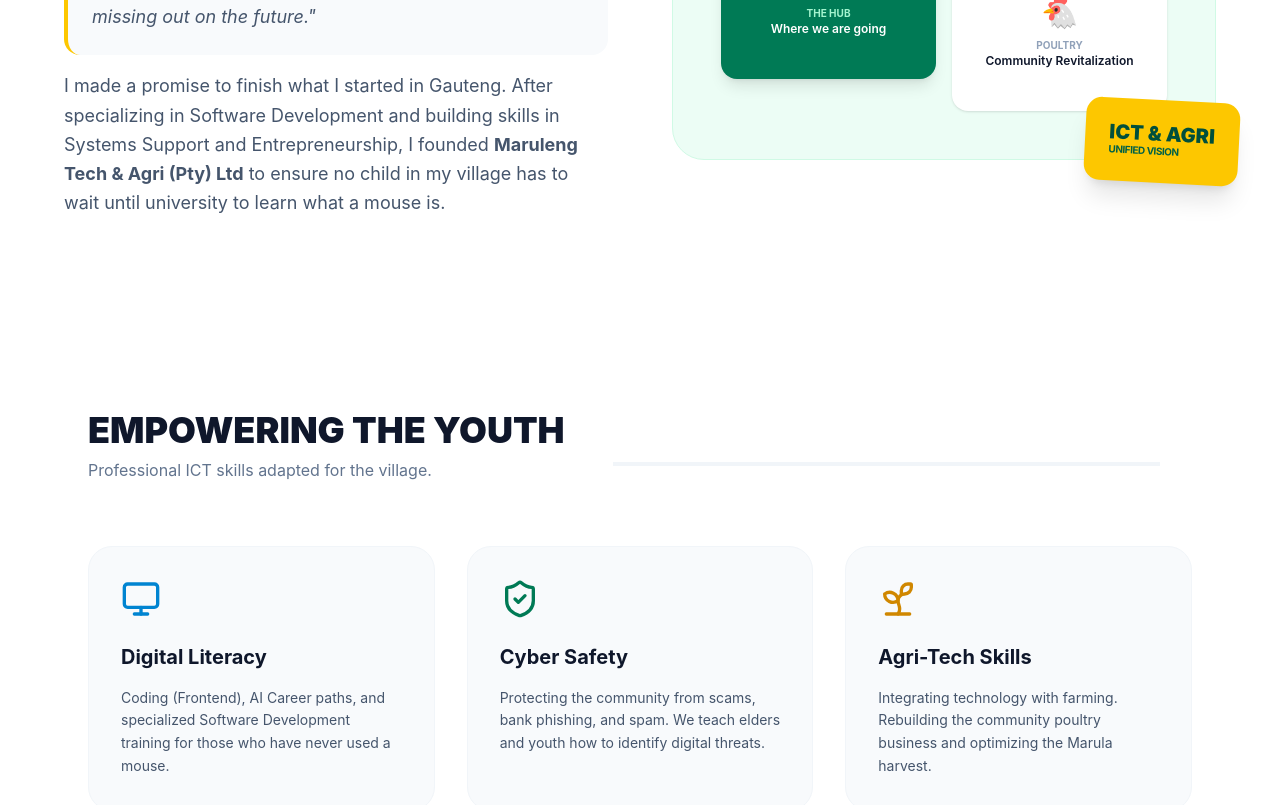
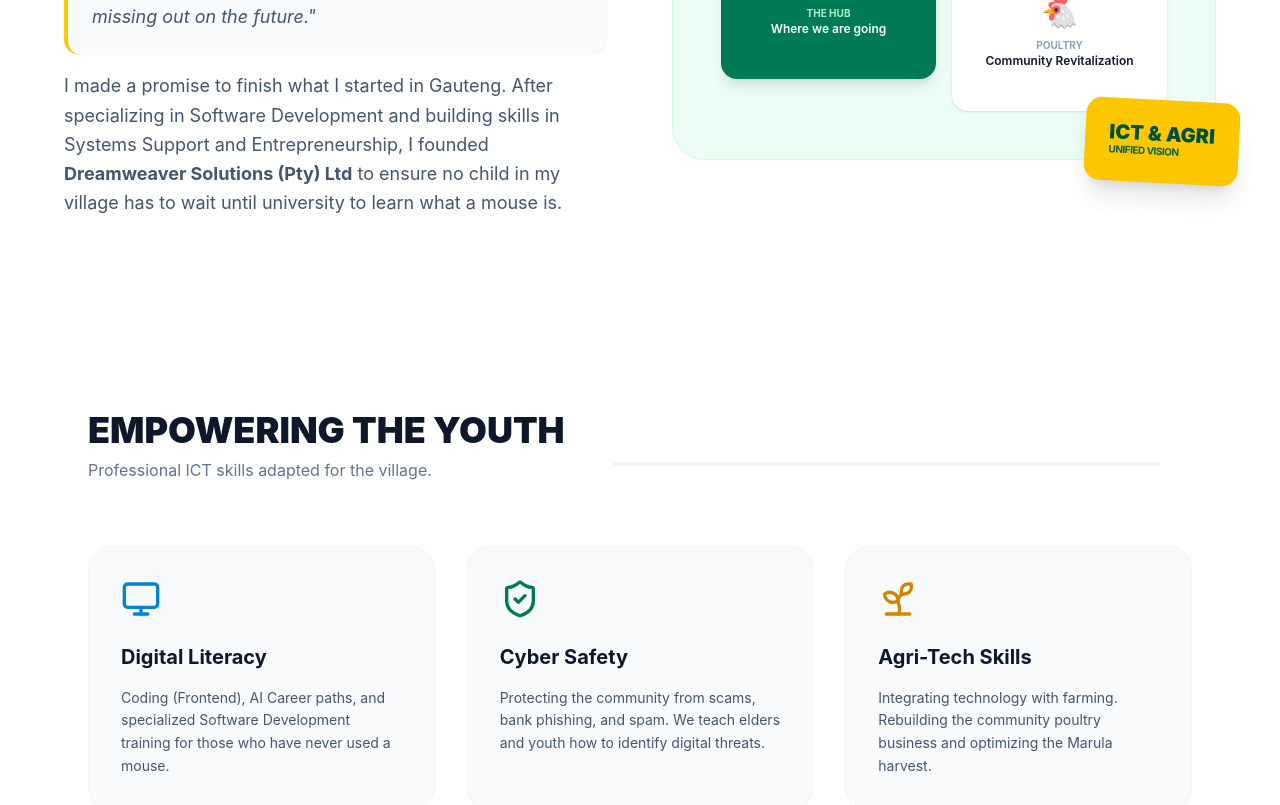
Before and after one commit to MoloroMalepe/MarulrngTech-Agri, a React (Vite) app: page / in a window 1280 px wide. Shown: the part 1260-2065 px from the top of the page. Built offline with nearby package versions, Linux system fonts and the light colour scheme.

Commit message:
Changed the name

```diff
--- a/src/App.jsx
+++ b/src/App.jsx
@@ -10,7 +10,7 @@
 } from "lucide-react";
 
 const App = () => {
-  const companyName = "Maruleng Tech & Agri (Pty) Ltd";
+  const companyName = "Dreamweaver Solutions (Pty) Ltd";
   const whatsappNumber = "27763879307"; // Replace with yours
   const email = "thehornedone9@gmail.com";
 
@@ -149,7 +149,7 @@
                   I made a promise to finish what I started in Gauteng. After
                   specializing in Software Development and building skills in
                   Systems Support and Entrepreneurship, I founded{" "}
-                  <strong>Maruleng Tech & Agri (Pty) Ltd</strong> to ensure no
+                  <strong>Dreamweaver Solutions (Pty) Ltd</strong> to ensure no
                   child in my village has to wait until university to learn what
                   a mouse is.
                 </p>
@@ -334,7 +334,7 @@
             <p>Hoedspruit, Limpopo</p>
             <p>Johannesburg, Gauteng</p>
             <p className="mt-4 text-[10px] uppercase tracking-widest font-bold">
-              © 2026 Maruleng Tech & Agri
+              © 2026 Dreamweaver Solutions
             </p>
           </div>
         </div>
```
